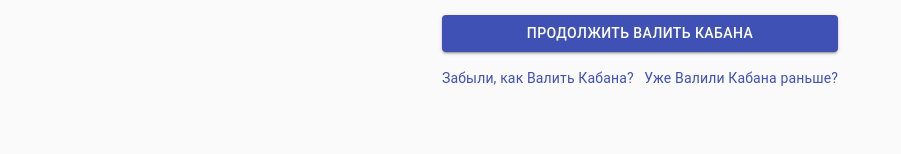
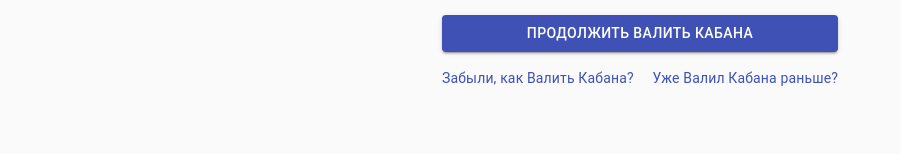
Before and after one commit to VALI-KABANA/weight-controll-app, a React (Create React App) app in the folder src/frontend/weight-controll-app/: page /signIn in a window 1280 px wide. Shown: the part 391-545 px from the top of the page, without its empty margins (0-901 px from the left). Built offline with nearby package versions, Linux system fonts and the light colour scheme.

Commit message:
fix typos

```diff
--- a/src/frontend/weight-controll-app/src/components/SignIn.js
+++ b/src/frontend/weight-controll-app/src/components/SignIn.js
@@ -103,7 +103,7 @@ export default function SignIn() {
             </Grid>
             <Grid item>
               <Link href="signUp" variant="body2">
-                {"Уже Валили Кабана раньше?"}
+                {"Уже Валил Кабана раньше?"}
               </Link>
             </Grid>
           </Grid>
--- a/src/frontend/weight-controll-app/src/components/SignUp.js
+++ b/src/frontend/weight-controll-app/src/components/SignUp.js
@@ -96,7 +96,7 @@ export default function SignUp() {
           <Grid container justify="flex-end">
             <Grid item>
               <Link href="signIn" variant="body2">
-                Уже Валили Кабана раньше?
+                Уже Валил Кабана раньше?
               </Link>
             </Grid>
           </Grid>
```
